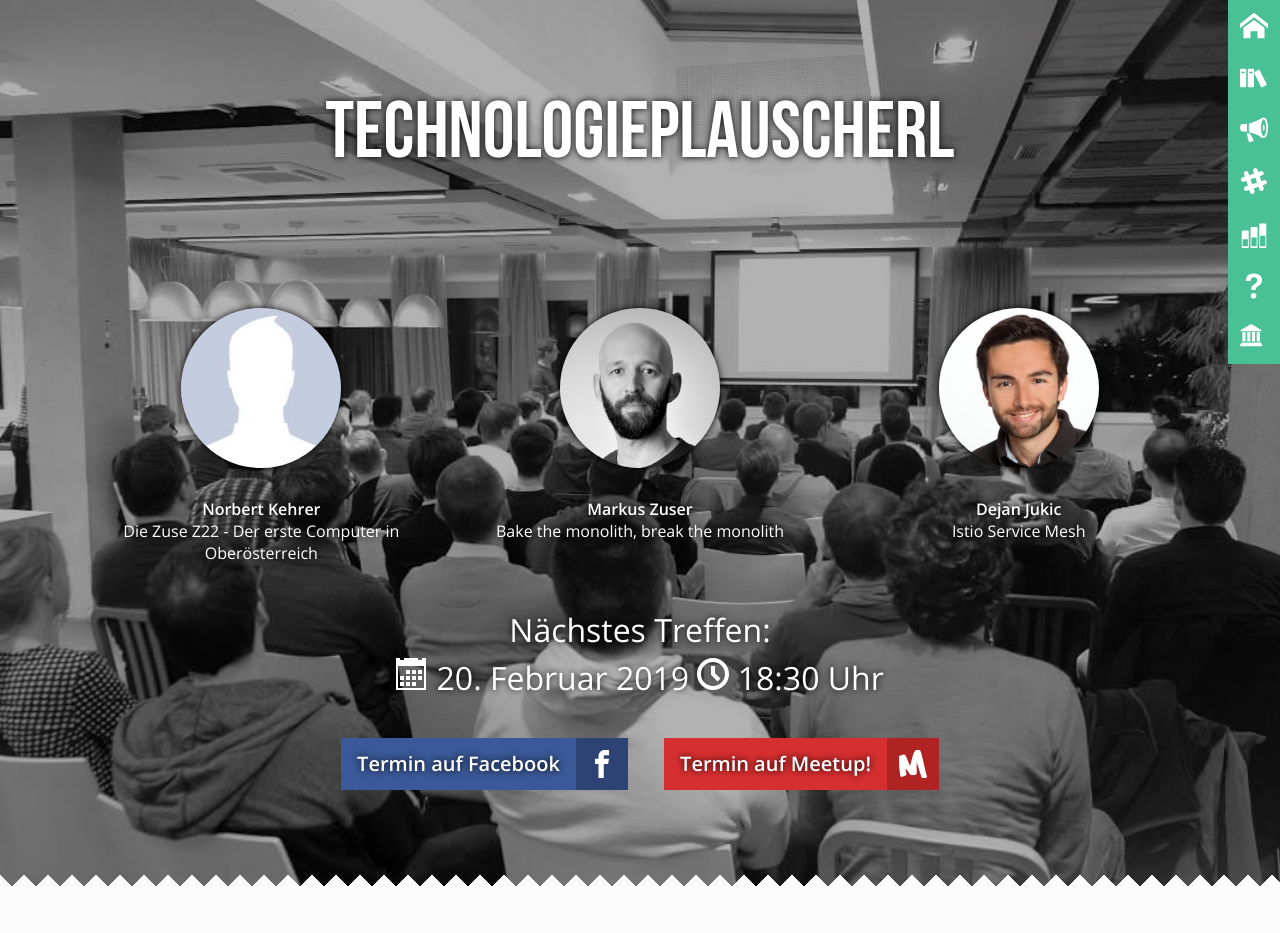
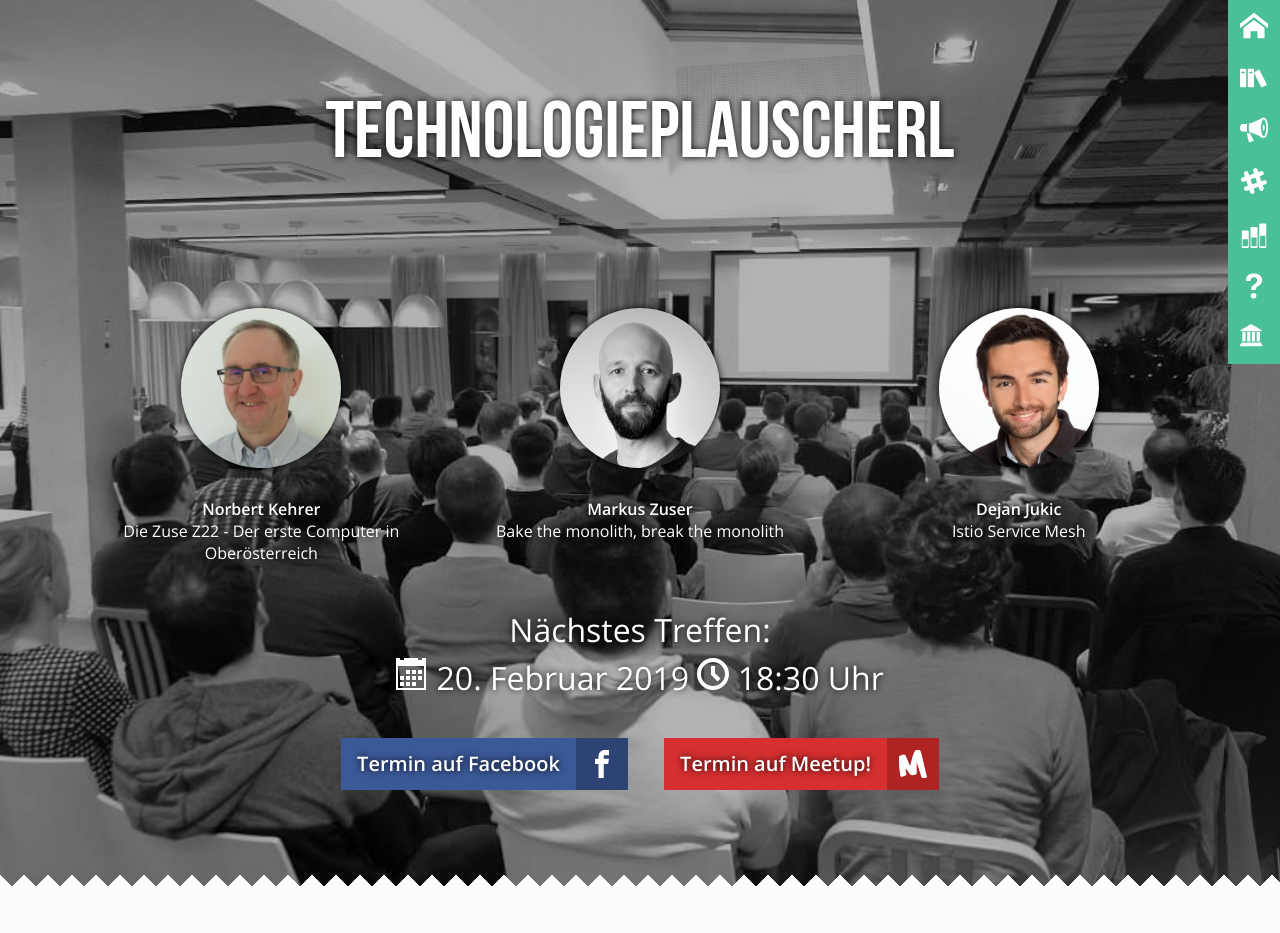
Before and after one commit to mericanAncer127/plauscherl, a Jekyll site: the page built from index.html, in a window 1280 px wide. Shown: the top 933 px of the page. Built offline with Jekyll 4.4.1, drawn with Linux system fonts in a browser that asks for light colours.

Commit message:
Add avatar of Norbert Kehrer

```diff
--- a/_plauscherl/64.html
+++ b/_plauscherl/64.html
@@ -25,7 +25,7 @@ speakers:
 -
   name: Norbert Kehrer
   talk: Die Zuse Z22 - Der erste Computer in Oberösterreich
-  img: "/img/speaker_male_no_img.jpg"
+  img: "/img/speaker-avatars/norbert-kehrer.jpg"
 -
   name: Markus Zuser
   talk: "Bake the monolith, break the monolith"
```
Also changed, not shown: img/speaker-avatars/norbert-kehrer.jpg (added).
